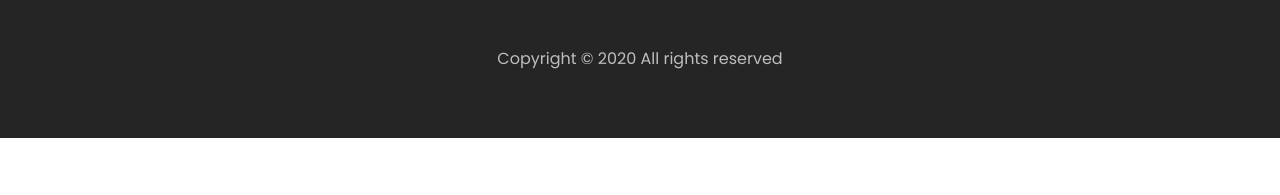
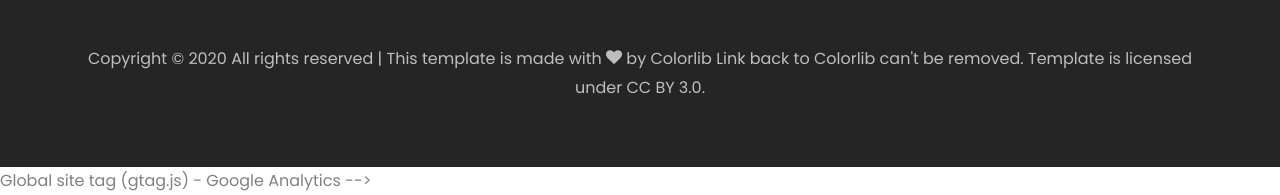
Before and after one commit to RDjarbeng/gardener, a plain HTML site: page index.html in a window 1280 px wide. Shown: the part 3704-3899 px from the top of the page. Before the commit the page ends 3842 px from the top, so only its background shows below. Drawn offline with Linux system fonts and the light colour scheme; some packages are replaced by stand-ins of ours; no server answers; files whose address does not match are found by name.

Commit message:
added colorlib

```diff
--- a/index.html
+++ b/index.html
@@ -768,10 +768,10 @@
                 document.write(new Date().getFullYear());
               </script>
               All rights reserved
-              <!-- | This template is made with
+              | This template is made with
               <i class="icon-heart color-danger" aria-hidden="true"></i> by
-              <a href="https://colorlib.com" target="_blank">Colorlib</a> -->
-              <!-- Link back to Colorlib can't be removed. Template is licensed under CC BY 3.0. -->
+              <a href="https://colorlib.com" target="_blank">Colorlib</a>
+              Link back to Colorlib can't be removed. Template is licensed under CC BY 3.0.
             </p>
           </div>
         </div>
@@ -817,11 +817,11 @@
     <script src="js/google-map.js"></script>
     <script src="js/main.js"></script>
 
-    <!-- Global site tag (gtag.js) - Google Analytics -->
-    <!-- <script
+    Global site tag (gtag.js) - Google Analytics -->
+    <script
       async
       src="https://www.googletagmanager.com/gtag/js?id=UA-23581568-13"
-    ></script> -->
+    ></script>
     <script>
       window.dataLayer = window.dataLayer || [];
       function gtag() {
```
